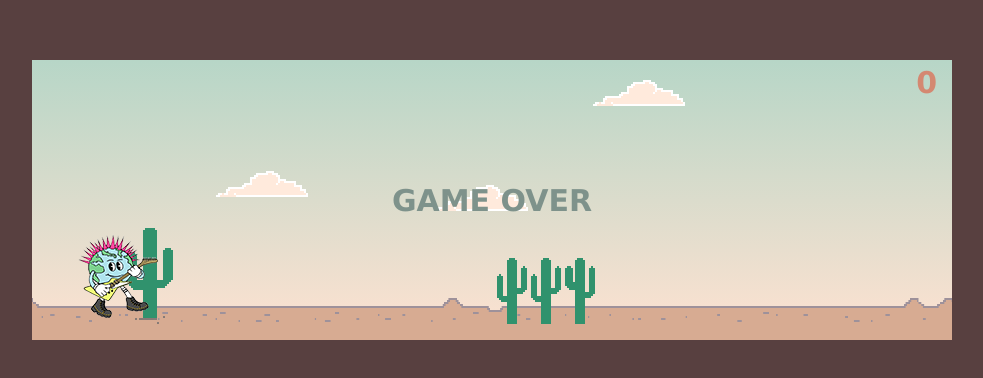
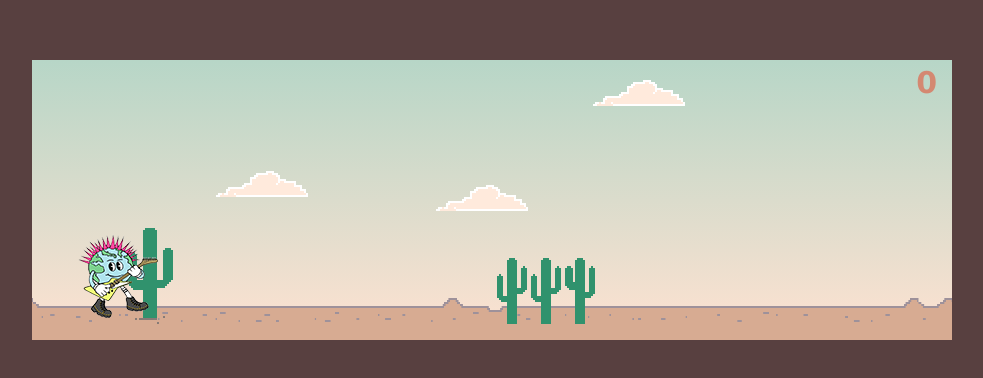
Before and after one commit to sangpjr/gen_game, a plain HTML site: page index.html in a window 1280 px wide. Shown: the part 200-578 px from the top of the page, without its empty margins (148-1131 px from the left). Drawn offline with Linux system fonts and the light colour scheme.

Commit message:
Update index.html

```diff
--- a/index.html
+++ b/index.html
@@ -379,7 +379,8 @@ function GanarPuntos() {
 
 function GameOver() {
     Estrellarse();
-    gameOver.style.display = "block";
+    Init();
+    //gameOver.style.display = "block";
 }
 
 function DetectarColision() {
```
